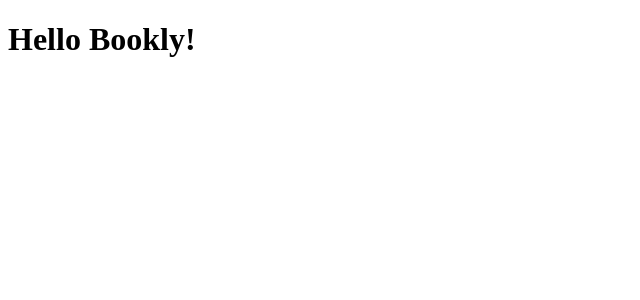
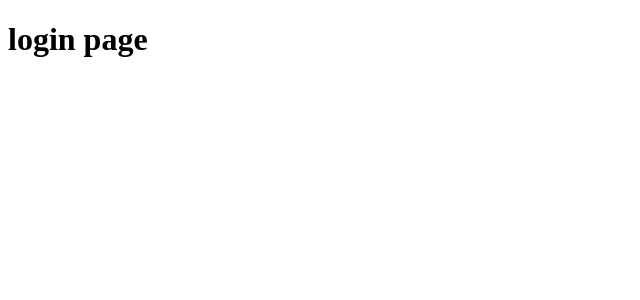
Before and after one commit to pwmini2020/bookly, a React (Create React App) app in the folder web/: page / in a window 1280 px wide. Shown: the top 300 px of the page, without its empty margins (0-640 px from the left). Built offline with nearby package versions, Linux system fonts and the light colour scheme.

Commit message:
Start app with login page

```diff
--- a/web/src/App.js
+++ b/web/src/App.js
@@ -7,6 +7,8 @@ import bookingsReducer from "./reducers/bookingsReducer";
 import loggedUserReducer from "./reducers/loggedUserReducer";
 import newUserFormReducer from "./reducers/newUserFormReducer";
 import usersReducer from "./reducers/usersReducer";
+
+import LoginPage from "./pages/LoginPage";
 
 const rootReducer = combineReducers({
   bookings: bookingsReducer,
@@ -23,7 +25,7 @@ const store = createStore(
 function App() {
   return (
     <Provider store={store}>
-      <h1>Hello Bookly!</h1>
+      <LoginPage />
     </Provider>
   );
 }
```
